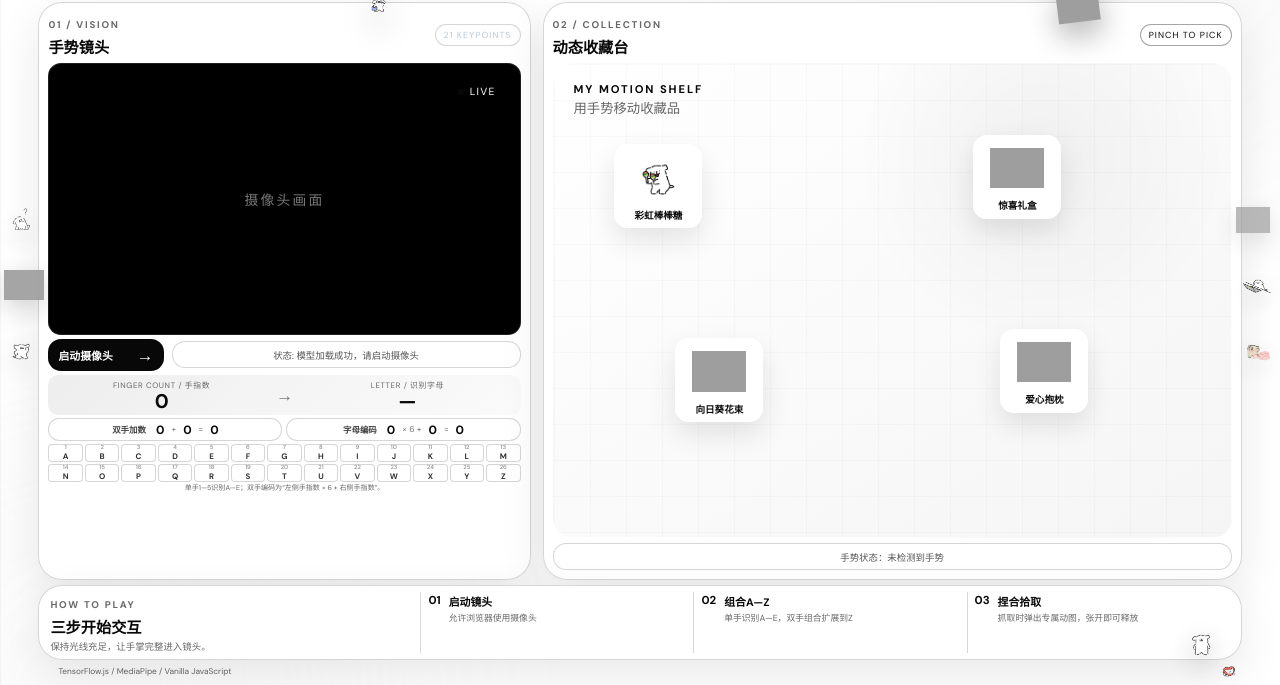
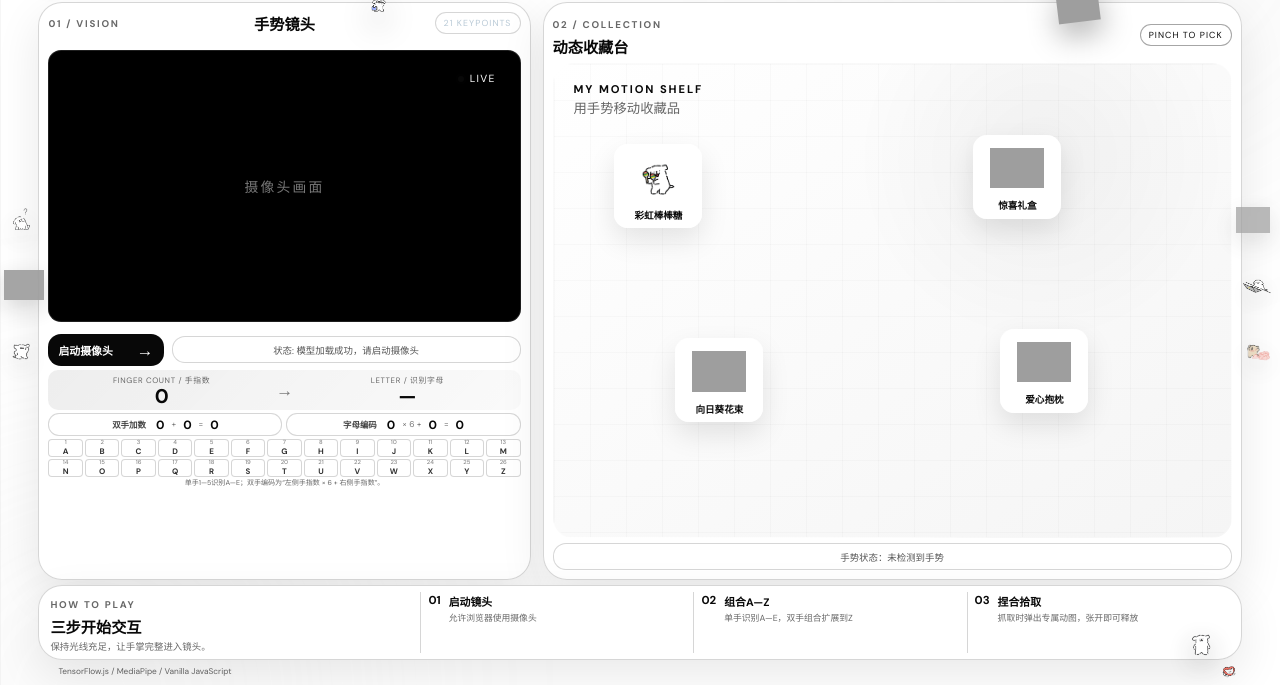
Before and after one commit to liyu313010-ship-it/hand_gesture_grab, a website built with Vite: page index.html in a window 1280 px wide. Shown: the part 115-800 px from the top of the page. Built offline with nearby package versions, Linux system fonts and the light colour scheme; grey boxes are pictures that could not be loaded; what @tensorflow-models/hand-pose-detection would draw is missing.

Commit message:
fix: reposition camera heading and controls

```diff
--- a/index.html
+++ b/index.html
@@ -46,10 +46,8 @@
       <section class="camera-section panel">
         <img class="decor panel-sticker camera-sticker" src="./19套表情包素材/有学问的样子.gif" alt="智能识别动态贴纸">
         <div class="section-heading">
-          <div>
-            <span class="section-index">01 / VISION</span>
-            <h2>手势镜头</h2>
-          </div>
+          <span class="section-index">01 / VISION</span>
+          <h2>手势镜头</h2>
           <span class="model-chip">21 KEYPOINTS</span>
         </div>
         <div class="video-container">
--- a/src/index.css
+++ b/src/index.css
@@ -138,12 +138,22 @@ h1 span { color: var(--yellow); }
 }
 .section-heading { justify-content: space-between; gap: 16px; margin-bottom: 9px; }
 .section-heading h2, .guide h2 { margin-top: 2px; font-size: 1.08rem; }
+.camera-section .section-heading {
+  display: grid;
+  grid-template-columns: 1fr auto 1fr;
+  align-items: center;
+  width: 100%;
+}
+.camera-section .section-heading .section-index { justify-self: start; }
+.camera-section .section-heading h2 { justify-self: center; margin: 0; }
+.camera-section .section-heading .model-chip { justify-self: end; }
 .model-chip { font-size: .66rem; letter-spacing: .12em; }
 .accent-chip { border-color: rgba(255,200,87,.32); color: var(--yellow); }
 
 .video-container {
   position: relative;
   height: clamp(235px, 30vh, 290px);
+  margin-top: 10px;
   flex: 0 0 auto;
   overflow: hidden;
   border: 1px solid rgba(255,255,255,.12);
@@ -182,7 +192,7 @@ canvas { z-index: 2; }
   background: var(--coral);
   box-shadow: 0 0 9px var(--coral);
 }
-.camera-controls { gap: 8px; margin-top: 8px; }
+.camera-controls { gap: 8px; margin-top: 12px; }
 .btn {
   flex: 0 0 auto;
   display: flex;
@@ -567,8 +577,8 @@ h1 span, .kicker, .stage-title span, .reaction-kicker { color: #080808; }
   .model-chip { padding: 4px 8px; font-size: .55rem; }
   .panel-sticker { top: -18px; width: 42px; height: 42px; }
 
-  .video-container { height: clamp(250px, 34vh, 275px); border-radius: 13px; }
-  .camera-controls { margin-top: 4px; }
+  .video-container { height: clamp(250px, 34vh, 275px); margin-top: 10px; border-radius: 13px; }
+  .camera-controls { margin-top: 12px; }
   .btn { padding: 5px 10px; font-size: .68rem; }
   .status { min-height: 27px; padding: 3px 7px; font-size: .59rem; }
 
```
Also changed, not shown: docs/界面预览.png.
